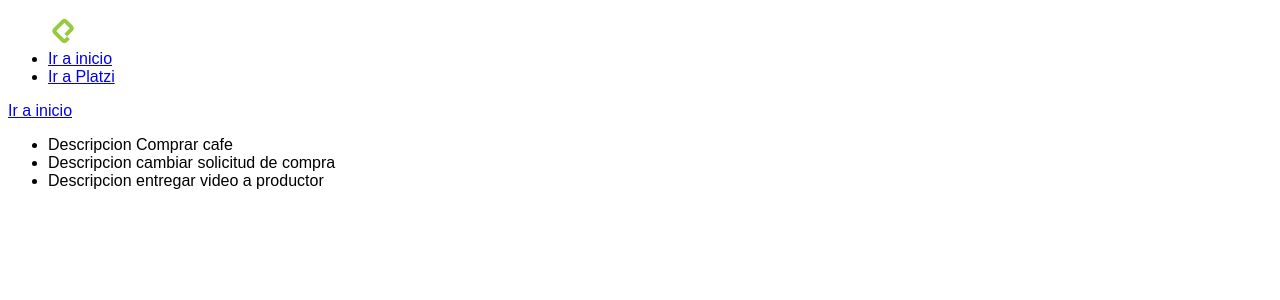
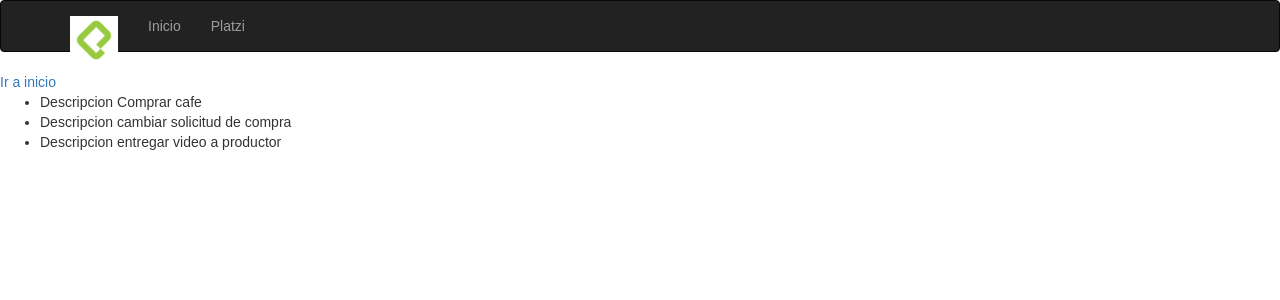
Before and after one commit to daecazu/flask_first_steps, a Flask app: page /hello in a window 1280 px wide. Shown: the top 300 px of the page. Run offline with Flask 2, Linux system fonts and the light colour scheme; some libraries are stand-ins or nearby versions.

Commit message:
clase: bootstrap, mejorando el navbar

```diff
--- a/main.py
+++ b/main.py
@@ -3,8 +3,10 @@ from flask import request
 from flask import make_response
 from flask import redirect
 from flask import render_template
+from flask_bootstrap import Bootstrap
 
 app = Flask(__name__)
+bootstrap = Bootstrap(app)
 todos = ['Comprar cafe', 'cambiar solicitud de compra', 'entregar video a productor']
 
 @app.errorhandler(404)
--- a/requirements.txt
+++ b/requirements.txt
@@ -1 +1,2 @@
-flask
+flask==1.1.2
+flask-bootstrap==3.3.7.1
--- a/templates/base.html
+++ b/templates/base.html
@@ -1,17 +1,16 @@
-<!DOCTYPE html>
-<html lang='en'>
-<head>
-    <meta charset="UTF-8">
+{% extends 'bootstrap/base.html' %}
+{% block head %}
+    {{ super() }}
     <title>
     {% block title%}Flask Platzi | {% endblock %}
     </title>
     <link rel="stylesheet" href="{{ url_for('static',filename='css/main.css') }}">
-</head>
-<body>
-    <header>
+{% endblock %}
+
+{% block body %}
+    {% block header %}
         {% include 'navbar.html' %}
-    </header>
+    {% endblock  %}
     {% block  content%}
     {% endblock  %}
-</body>
-</html>
+{% endblock  %}
--- a/templates/navbar.html
+++ b/templates/navbar.html
@@ -1,7 +1,27 @@
-<nav>
-    <ul>
-        <img src="{{ url_for('static',filename='images/platzi.png') }}">
-        <li><a href="{{url_for('index')}}">Ir a inicio</a></li>
-        <li><a href="https://www.platzi.com" target='_blank'>Ir a Platzi</a></li>
-    </ul>
-</nav>
+<div class="navbar navbar-inverse" role="navigation">
+    <div class="container">
+        <div class="navbar-header">
+            <button type="button"
+                    class="navbar-toggle"
+                    data-toggle="collapse"
+                    data-target=".navbar-collapse">
+                <span class="sr-only">Toggle navigation</span>
+                <span class="icon-bar"></span>
+                <span class="icon-bar"></span>
+                <span class="icon-bar"></span>
+            </button>
+            <a class="navbar-brand" href="{{ url_for('index') }}">
+                <img src="{{ url_for('static', filename='images/platzi.png') }}"
+                     style="max-width: 48px"
+                     alt="Platzi logo">
+            </a>
+        </div>
+
+        <div class="navbar-collapse collapse">
+            <ul class="nav navbar-nav">
+                <li><a href="{{ url_for('index') }}">Inicio</a></li>
+                <li><a href="https://platzi.com" target="_blank">Platzi</a></li>
+            </ul>
+        </div>
+    </div>
+</div>
```
Also changed, not shown: 1 other file.
